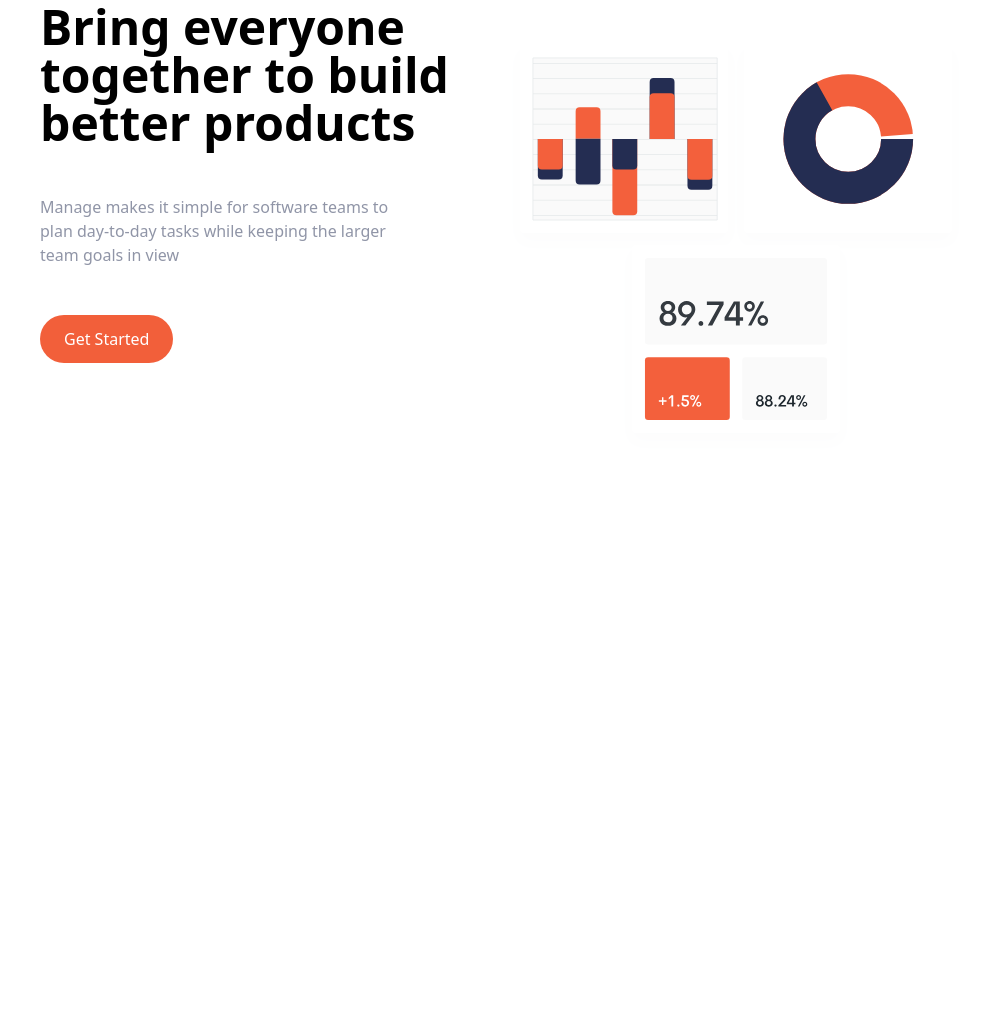
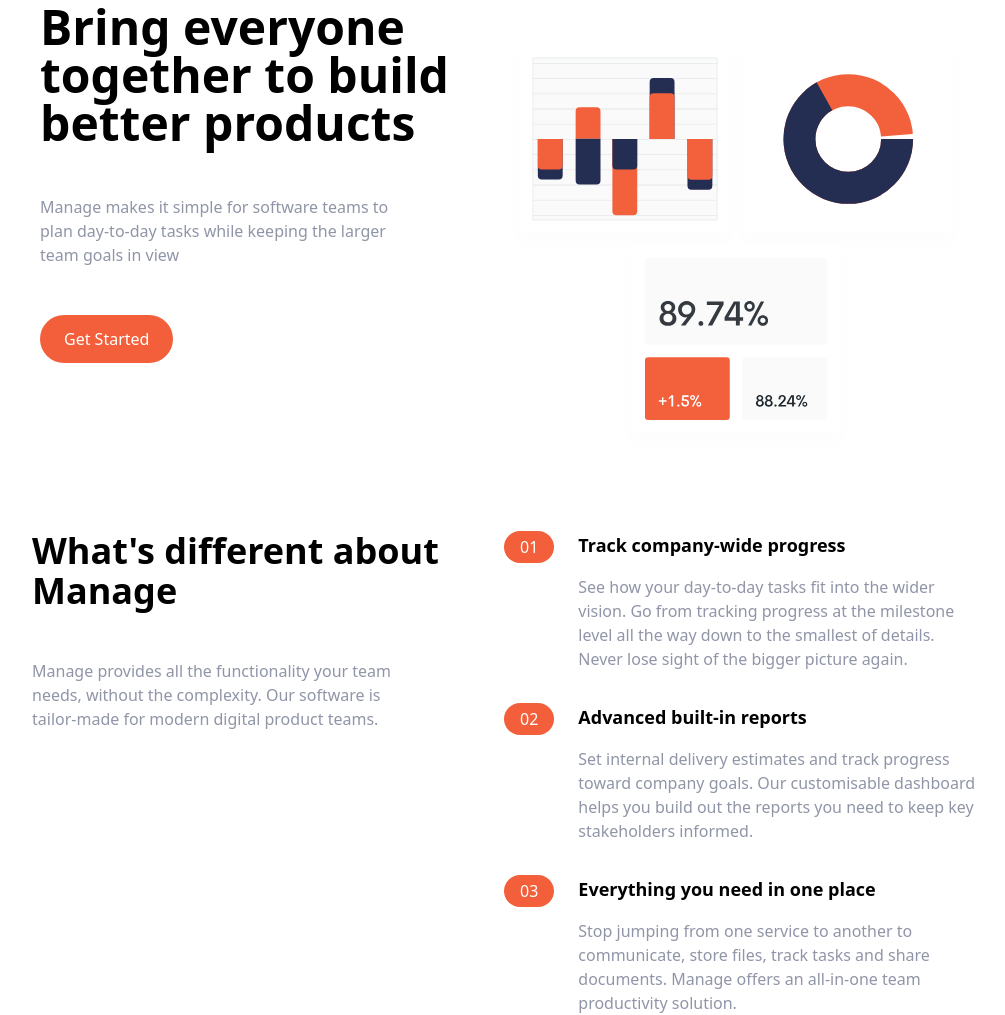
Before and after one commit to mfbernasol/manage-landing-page, a website: page index.html in a window 1280 px wide. Shown: the part 133-1148 px from the top of the page, without its empty margins (136-1141 px from the left). Before the commit the page ends 800 px from the top, so only its background shows below. Drawn offline with Linux system fonts and the light colour scheme.

Commit message:
create features section

```diff
--- a/index.html
+++ b/index.html
@@ -35,26 +35,143 @@
     <!--Hero Section-->
     <section id="hero">
       <!--Flex Container-->
-        <div class="container flex flex-col-reverse-md:flex-row items-center px-6 mx-auto mt-10 space-y-0 md:space-y-0">
+      <div
+        class="container flex flex-col-reverse-md:flex-row items-center px-6 mx-auto mt-10 space-y-0 md:space-y-0"
+      >
         <!--Left Item-->
         <div class="flex flex-col mb-32 space-y-12 md:w-1/2">
-                <h1 class="max-w-md text-4xl font-bold text-center md:text-5xl md:text-left">
+          <h1
+            class="max-w-md text-4xl font-bold text-center md:text-5xl md:text-left"
+          >
             Bring everyone together to build better products
           </h1>
           <p class="max-w-sm text-center text-darkGrayishBlue md:text-left">
-                    Manage makes it simple for software teams to plan day-to-day tasks while keeping the larger team goals in view
+            Manage makes it simple for software teams to plan day-to-day tasks
+            while keeping the larger team goals in view
           </p>
           <div class="flex justify-center md:justify-start">
             <a
               href="#"
-                    class=" p-3 px-6 text-white bg-brightRed rounded-full baseline hover:bg-brightRedLight"
+              class="p-3 px-6 text-white bg-brightRed rounded-full baseline hover:bg-brightRedLight"
               >Get Started</a
             >
           </div>
         </div>
         <!--Image-->
         <div class="md:w-1/2">
-                <img src="img/illustration-intro.svg" alt="">
+          <img src="img/illustration-intro.svg" alt="" />
+        </div>
+      </div>
+    </section>
+    <!--Features Section-->
+    <section id="features">
+      <!--Flex Container-->
+      <div
+        class="container flex flex-col px-4 mx-auto mt-10 space-y-12 md:space-y-0 md:flex-row"
+      >
+        <!--What's Different-->
+        <div class="flex flex-col space-y-12 md:w-1/2">
+          <h2 class="max-w-md text-4xl font-bold text-center md:text-left">
+            What's different about Manage
+          </h2>
+          <p class="max-w-sm text-center text-darkGrayishBlue md:text-left">
+            Manage provides all the functionality your team needs, without the
+            complexity. Our software is tailor-made for modern digital product
+            teams.
+          </p>
+        </div>
+        <!--Numbered List-->
+        <div class="flex flex-col space-y-8 md:w-1/2">
+          <!--List Item 1-->
+          <div
+            class="flex flex-col space-y-3 md:space-y-0 md:space-x-6 md:flex-row"
+          >
+            <!--Heading-->
+            <div class="rounded-l-full- bg-brightRedSupLight md:bg-transparent">
+              <div class="flex items-center space-x-2">
+                <div
+                  class="px-4 py-2 text-white rounded-full md:py-1 bg-brightRed"
+                >
+                  01
+                </div>
+                <h3 class="text-base font-bold md:mb-4 md:hidden">
+                  Track company-wide progress
+                </h3>
+              </div>
+            </div>
+
+            <div>
+              <h3 class="hidden mb-4 text-lg font-bold md:block">
+                Track company-wide progress
+              </h3>
+              <p class="text-darkGrayishBlue">
+                See how your day-to-day tasks fit into the wider vision. Go from
+                tracking progress at the milestone level all the way down to the
+                smallest of details. Never lose sight of the bigger picture
+                again.
+              </p>
+            </div>
+          </div>
+
+          <!--List Item 2-->
+          <div
+            class="flex flex-col space-y-3 md:space-y-0 md:space-x-6 md:flex-row"
+          >
+            <!--Heading-->
+            <div class="rounded-l-full- bg-brightRedSupLight md:bg-transparent">
+              <div class="flex items-center space-x-2">
+                <div
+                  class="px-4 py-2 text-white rounded-full md:py-1 bg-brightRed"
+                >
+                  02
+                </div>
+                <h3 class="text-base font-bold md:mb-4 md:hidden">
+                  Advance built-in reports
+                </h3>
+              </div>
+            </div>
+
+            <div>
+              <h3 class="hidden mb-4 text-lg font-bold md:block">
+                Advanced built-in reports
+              </h3>
+              <p class="text-darkGrayishBlue">
+                Set internal delivery estimates and track progress toward
+                company goals. Our customisable dashboard helps you build out
+                the reports you need to keep key stakeholders informed.
+              </p>
+            </div>
+          </div>
+
+          <!--List Item 3-->
+          <div
+            class="flex flex-col space-y-3 md:space-y-0 md:space-x-6 md:flex-row"
+          >
+            <!--Heading-->
+            <div class="rounded-l-full- bg-brightRedSupLight md:bg-transparent">
+              <div class="flex items-center space-x-2">
+                <div
+                  class="px-4 py-2 text-white rounded-full md:py-1 bg-brightRed"
+                >
+                  03
+                </div>
+                <h3 class="text-base font-bold md:mb-4 md:hidden">
+                  Everything you need in one place
+                </h3>
+              </div>
+            </div>
+
+            <div>
+              <h3 class="hidden mb-4 text-lg font-bold md:block">
+                Everything you need in one place
+              </h3>
+              <p class="text-darkGrayishBlue">
+                Stop jumping from one service to another to communicate, store
+                files, track tasks and share documents. Manage offers an
+                all-in-one team productivity solution.
+              </p>
+            </div>
+          </div>
         </div>
       </div>
     </section>
```
Also changed, not shown: css/main.css. Lines whose indentation alone changed are shown as unchanged.
